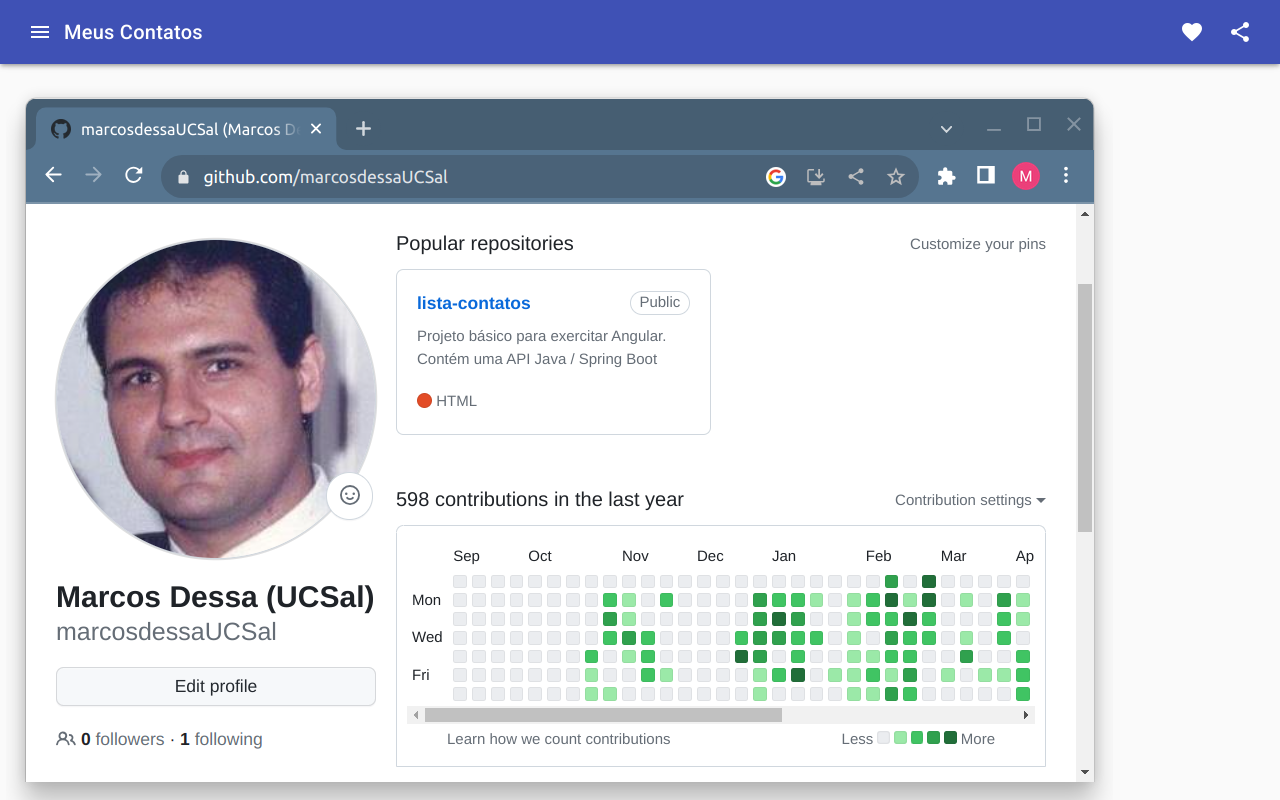
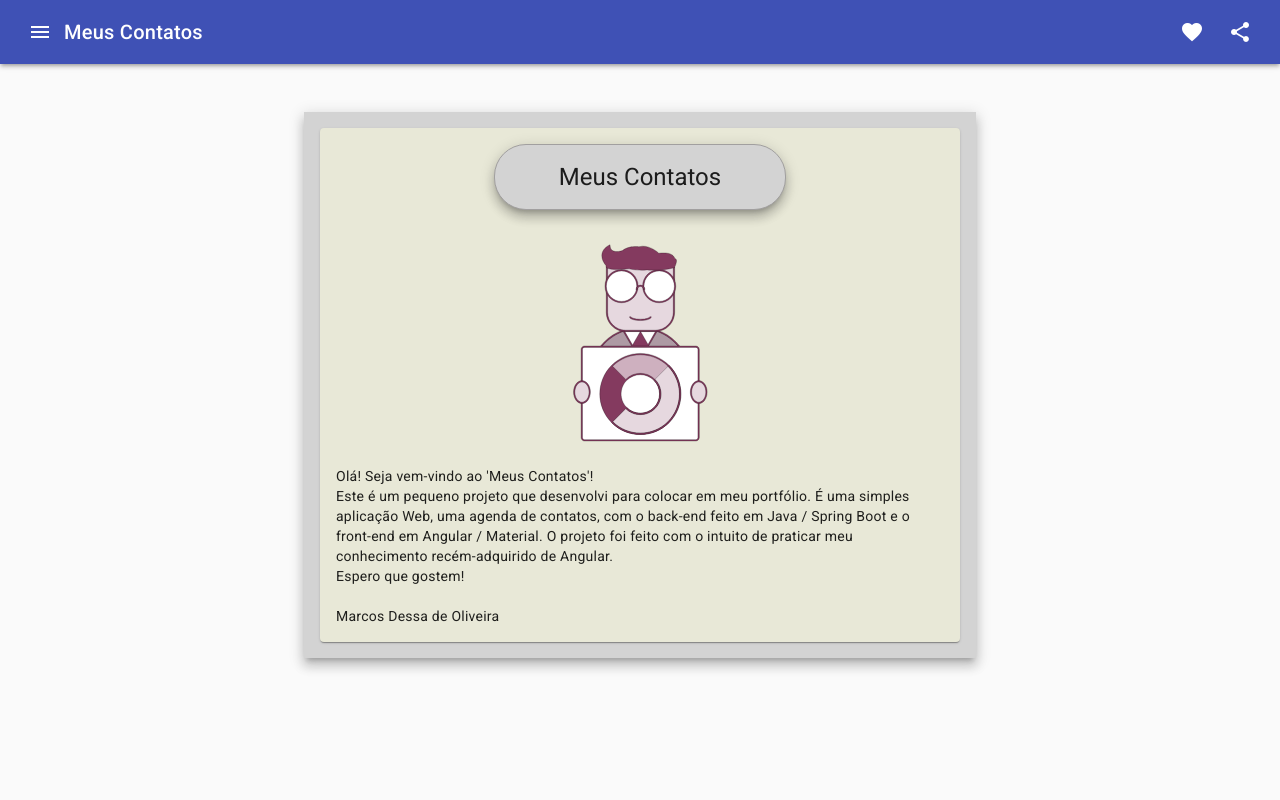
Before and after one commit to marcosdessaUCSal/lista-contatos, an Angular app in the folder FRONTEND/contatos/: page /sobre in a window 1280 px wide. Built offline with nearby package versions, Linux system fonts and the light colour scheme.

Commit message:
FRONT:  implementando a funcionalidade "sobre"

```diff
--- a/FRONTEND/contatos/src/app/components/sobre/sobre.component.css
+++ b/FRONTEND/contatos/src/app/components/sobre/sobre.component.css
@@ -0,0 +1,28 @@
+.card {
+    width: 50%;
+    margin: 3rem auto;
+    padding: 1rem;
+    background-color: lightgray;
+}
+
+img {
+    height: 15rem;
+}
+
+.container {
+    display: flex;
+    align-items: center;
+    justify-content: center;
+}
+
+h1 {
+    margin-top: 1rem;
+    border: 1px solid rgb(161, 159, 159);
+    padding: 1rem 10%;
+    border-radius: 2rem;
+    background: lightgray;
+}
+
+.cor {
+    background-color: rgb(232, 232, 215);
+}
--- a/FRONTEND/contatos/src/app/components/sobre/sobre.component.html
+++ b/FRONTEND/contatos/src/app/components/sobre/sobre.component.html
@@ -1 +1,31 @@
-<img src="assets/github.png" alt="">
+<div class="card mat-elevation-z8">
+    <mat-card class="cor">
+        <div class="container">
+            <h1 class="mat-elevation-z8">Meus Contatos</h1>
+        </div>
+        <img mat-card-image src="assets/mywork.svg" alt="Meus Contatos">
+        <mat-card-content>
+            <p *ngIf="false">
+                Olá! Seja bem vindo ao sistema Help Desk desenvolvido por mim no curso Desenvolvedor Full Stack.<br />
+                Esse é um sistema para gerenciamento de chamados simulando um simples Help Desk desenvolvido em Angular
+                12 e
+                Spring Boot 2. <br />O sistema está rodando na nuvem sendo o front na Vercel e o back na Heroku.<br />
+                O projeto tem como objetivo principal abordar os conceitos de aplicações SPAs, Autenticação e
+                Autorização
+                com
+                Tokens JWT e muito mais. O código fonte do projeto pode ser acessado clicando no link Github no menu
+                lateral.
+                <br /><br /> Fique a vontade para testar o sistema e deixar sua sugestão.
+                <br /> At.te: Valdir cezar de Jesus
+            </p>
+            <p>
+                Olá! Seja vem-vindo ao 'Meus Contatos'! <br>
+                Este é um pequeno projeto que desenvolvi para colocar em meu portfólio. É uma simples aplicação Web, uma
+                agenda de contatos, com o back-end feito em Java / Spring Boot e o front-end em Angular / Material. O
+                projeto foi feito com o intuito de praticar meu conhecimento recém-adquirido de Angular. <br>
+                Espero que gostem! <br><br>
+                Marcos Dessa de Oliveira
+            </p>
+        </mat-card-content>
+    </mat-card>
+</div>
```
